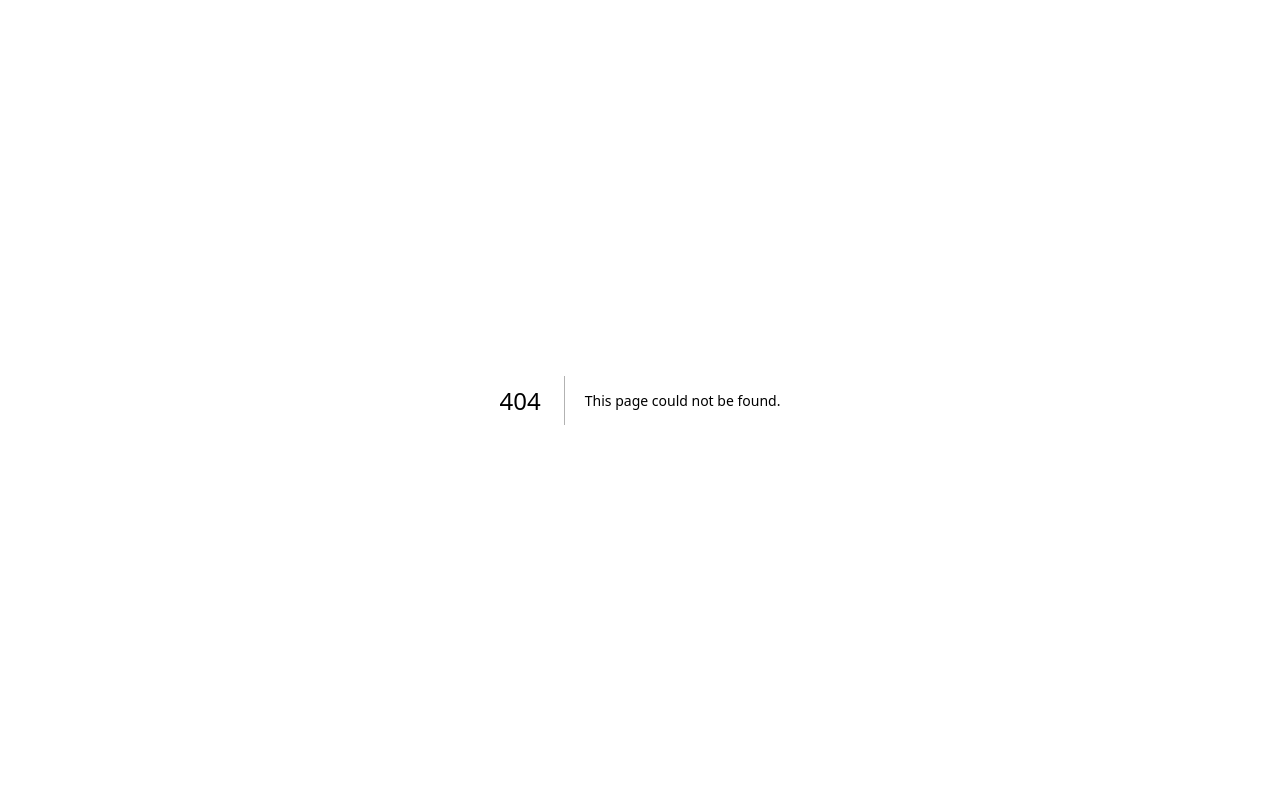
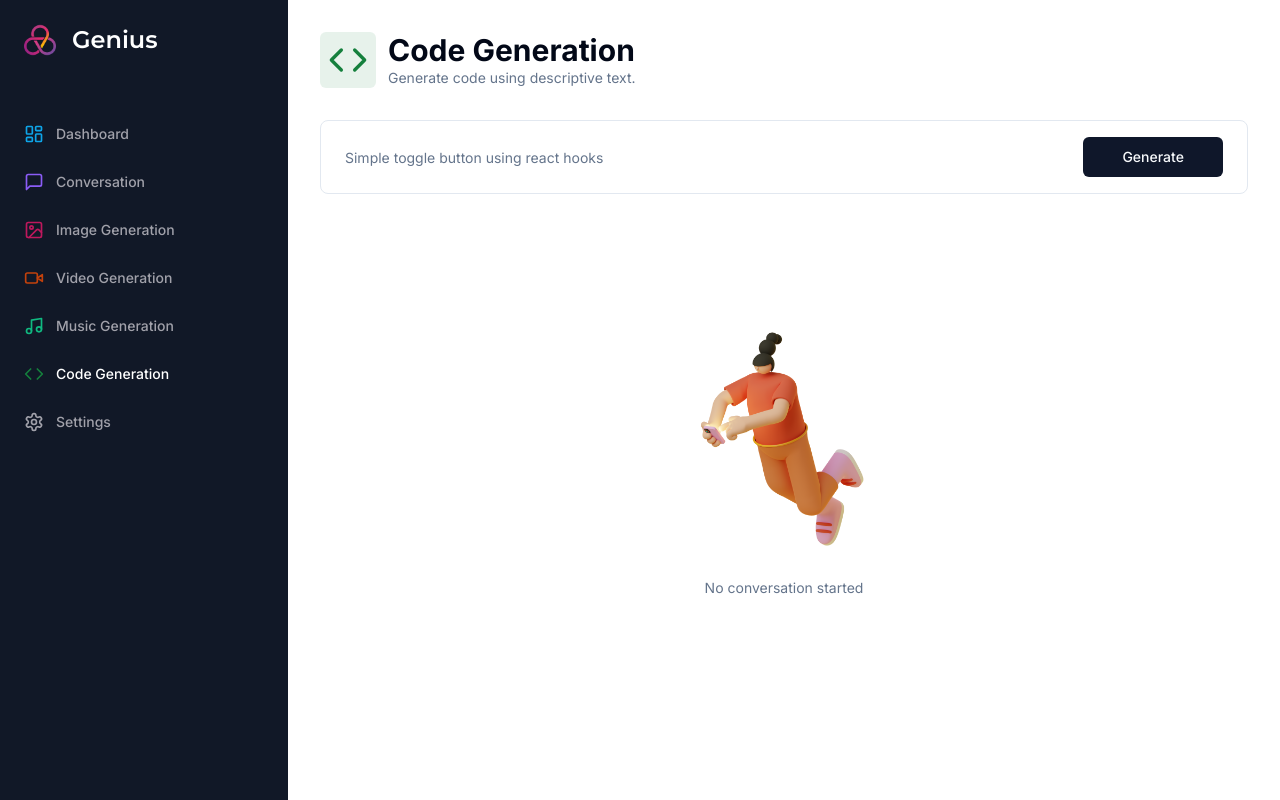
Before and after one commit to blkluv/ai-saastripe, a Next.js app: page /code in a window 1280 px wide. Before the commit this address had no page. Built offline with nearby package versions, Linux system fonts and the light colour scheme.

Commit message:
code page done (using reactMarkdown and conversation page)

```diff
--- /dev/null
+++ b/app/(dashboard)/(routes)/code/constants.ts
@@ -0,0 +1,8 @@
+import * as z from "zod";
+
+//min 메서드는 minlength의 약자, 첫 번째 인자로 minlength 속성값을, 두번 째 인자로 error메세지를 전달 받는다.
+export const formSchema = z.object({
+  prompt: z.string().min(1, {
+    message: "Prompt is required",
+  }),
+});
--- /dev/null
+++ b/app/(dashboard)/(routes)/code/page.tsx
@@ -0,0 +1,149 @@
+"use client";
+
+import { z } from "zod";
+import { Code } from "lucide-react";
+import { useForm } from "react-hook-form";
+import { zodResolver } from "@hookform/resolvers/zod";
+import axios from "axios";
+import { useState } from "react";
+import { ChatCompletionMessage } from "openai/resources/chat/index.mjs";
+import ReactMarkdown from "react-markdown";
+
+//Local components
+import { cn } from "@/lib/utils";
+import Heading from "@/components/Heading";
+import Empty from "@/components/Empty";
+import Loader from "@/components/Loader";
+import UserAvatar from "@/components/User-avatar";
+import BotAvatar from "@/components/Bot-avatar";
+
+//shadcn-ui
+import { Input } from "@/components/ui/input";
+import { Button } from "@/components/ui/button";
+import { Form, FormControl, FormField, FormItem } from "@/components/ui/form";
+
+//constants
+import { formSchema } from "./constants";
+import { useRouter } from "next/navigation";
+
+const CodePage = () => {
+  const router = useRouter();
+  const [messages, setMessages] = useState<ChatCompletionMessage[]>([]);
+  const form = useForm<z.infer<typeof formSchema>>({
+    //resolver는 유효성 검사 라이브러리를 사용할 수 있게 해주는 옵션입니다.
+    resolver: zodResolver(formSchema),
+    defaultValues: {
+      prompt: "",
+    },
+  });
+
+  const isLoading = form.formState.isSubmitting;
+
+  const onSubmit = async (values: z.infer<typeof formSchema>) => {
+    try {
+      const userMessage: ChatCompletionMessage = {
+        role: "user",
+        content: values.prompt,
+      };
+      const newMessages = [...messages, userMessage];
+
+      const response = await axios.post("/api/code", {
+        messages: newMessages,
+      });
+
+      setMessages((current) => [...current, userMessage, response.data]);
+      form.reset();
+    } catch (error) {
+      //MK MODAL
+      console.log(error);
+    } finally {
+      router.refresh();
+    }
+  };
+
+  return (
+    <div>
+      <Heading
+        title="Code Generation"
+        description="Generate code using descriptive text."
+        icon={Code}
+        iconColor="text-green-700"
+        bgColor="bg-green-700/10"
+      />
+      <div className="px-4 lg:px-8">
+        <div>
+          <Form {...form}>
+            <form
+              onSubmit={form.handleSubmit(onSubmit)}
+              className="rounded-lg border w-full p-4 px-3 md:px-6 focus-within:shadow-sm grid grid-cols-12 gap-2"
+            >
+              <FormField
+                name="prompt"
+                render={({ field }) => (
+                  <FormItem className="col-span-12 lg:col-span-10">
+                    <FormControl className="m-0 p-0">
+                      <Input
+                        className="border-0 outline-none focus-visible:ring-0 focus-visible:ring-transparent"
+                        disabled={isLoading}
+                        placeholder="Simple toggle button using react hooks"
+                        {...field}
+                      />
+                    </FormControl>
+                  </FormItem>
+                )}
+              />
+              <Button
+                className="col-span-12 lg:col-span-2 w-full"
+                disabled={isLoading}
+              >
+                Generate
+              </Button>
+            </form>
+          </Form>
+        </div>
+        <div className="space-y-4 mt-4">
+          {isLoading && (
+            <div className="p-8 rounded-lg w-full flex items-center justify-center bg-muted">
+              <Loader />
+            </div>
+          )}
+          {messages.length === 0 && !isLoading && (
+            <Empty label="No conversation started"></Empty>
+          )}
+          <div className="flex flex-col-reverse gap-y-4">
+            {messages.map((message) => (
+              <div
+                key={message.content}
+                className={cn(
+                  "p-8 w-full flex items-start gap-x-8 rounded-lg",
+                  message.role === "user"
+                    ? "bg-white border border-black/10"
+                    : "bg-muted"
+                )}
+              >
+                {message.role === "user" ? <UserAvatar /> : <BotAvatar />}
+                <ReactMarkdown
+                  components={{
+                    pre: ({ node, ...props }) => (
+                      <div className="overflow-auto w-full my-2 bg-black/10 p-2 rounded-lg">
+                        <pre {...props} />
+                      </div>
+                    ),
+                    code: ({ node, ...props }) => (
+                      <code className="bg-black/10 rounded-lg p-1" {...props} />
+                    ),
+                  }}
+                  className="text-sm overflow-hidden leading-7"
+                >
+                  {message.content || ""}
+                </ReactMarkdown>
+              </div>
+            ))}
+          </div>
+        </div>
+      </div>
+    </div>
+  );
+};
+
+export default CodePage;
--- /dev/null
+++ b/app/api/code/route.ts
@@ -0,0 +1,33 @@
+import { auth } from "@clerk/nextjs";
+import { NextResponse } from "next/server";
+import OpenAI from "openai";
+import { ChatCompletionMessage } from "openai/resources/chat/index.mjs";
+
+const openai = new OpenAI({
+  apiKey: process.env.OPENAI_API_KEY,
+});
+
+const instructionMessage: ChatCompletionMessage = {
+  role: "system",
+  content:
+    "You are a code generator. You must answer only in markdowncode snippets. Use code comments for explanations. ",
+};
+
+export async function POST(req: Request) {
+  try {
+    const { userId } = auth();
+    const { messages } = await req.json();
+    if (!userId) return new NextResponse("Unauthorized", { status: 401 });
+    if (!messages)
+      return new NextResponse("Messages are required", { status: 400 });
+
+    const chatCompletion = await openai.chat.completions.create({
+      messages: [instructionMessage, ...messages],
+      model: "gpt-3.5-turbo",
+    });
+    return NextResponse.json(chatCompletion.choices[0].message);
+  } catch (error) {
+    console.log("[CONVERSATION_ERROR]", error);
+    return new NextResponse("Internal error", { status: 500 });
+  }
+}
--- a/package.json
+++ b/package.json
@@ -32,6 +32,7 @@
     "react": "18.2.0",
     "react-dom": "18.2.0",
     "react-hook-form": "^7.46.1",
+    "react-markdown": "^8.0.7",
     "tailwind-merge": "^1.14.0",
     "tailwindcss": "3.3.3",
     "tailwindcss-animate": "^1.0.7",
```
Also changed, not shown: 1 other file (tests, documents, lock files or other folders).
